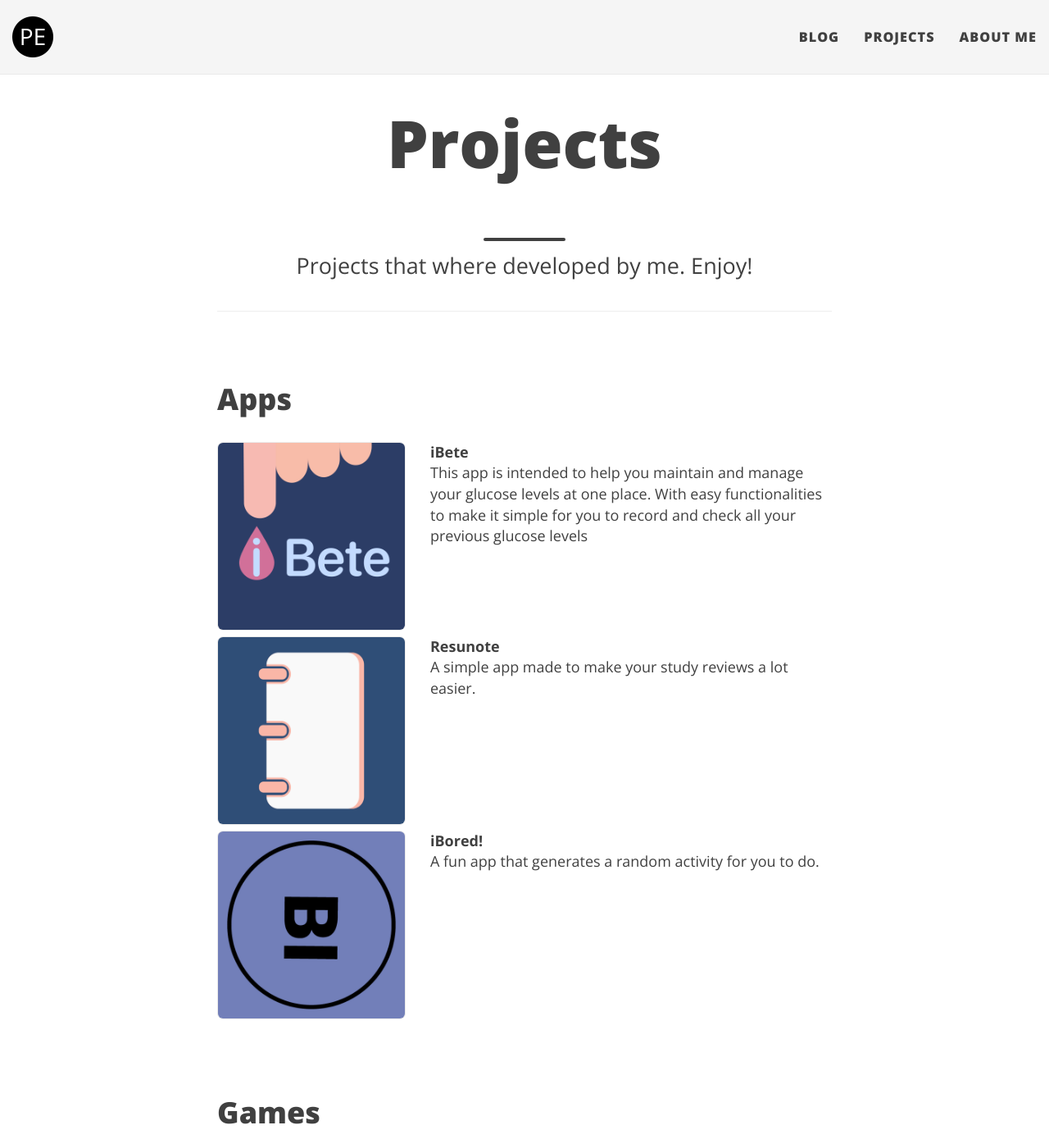
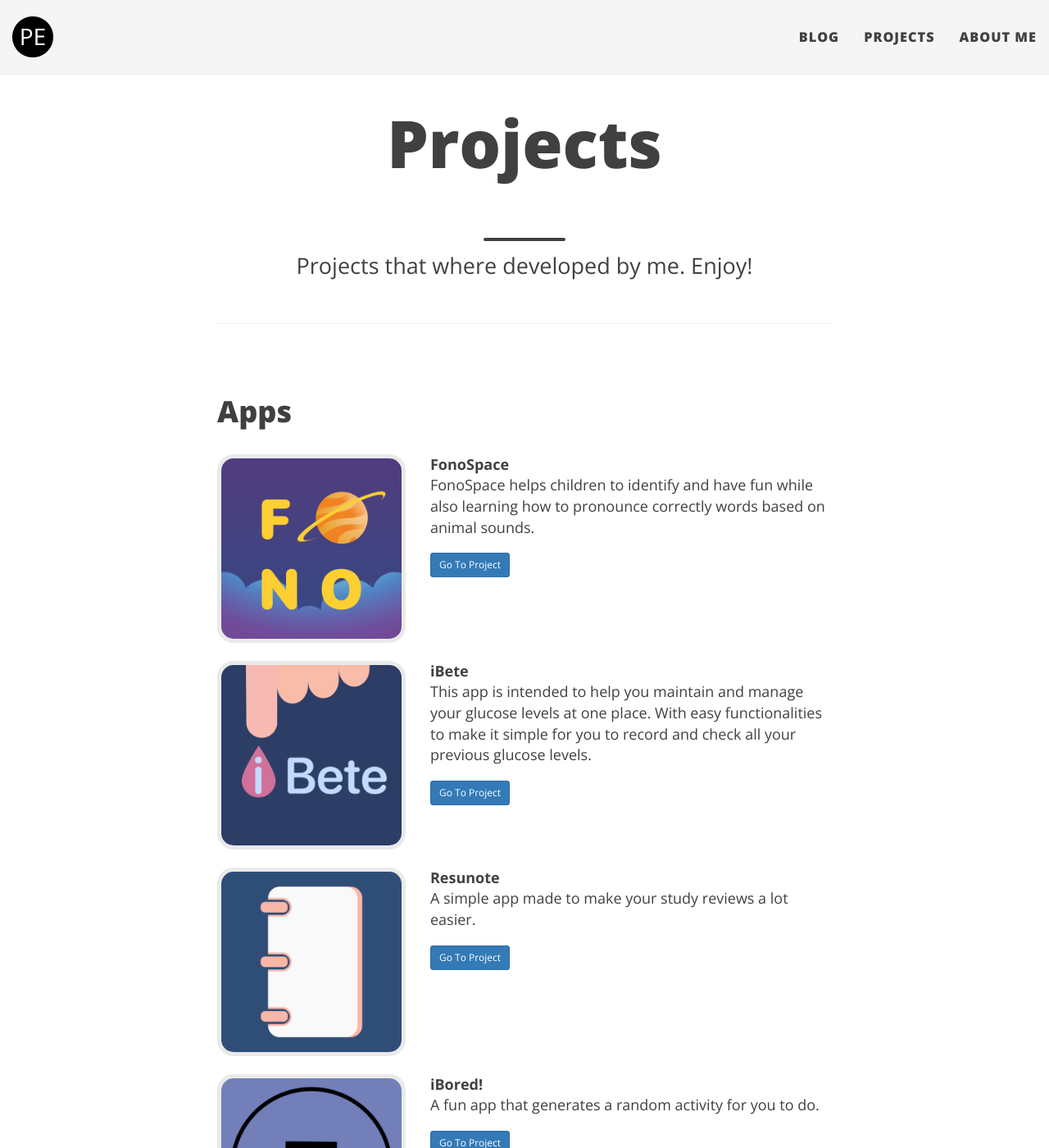
Before and after one commit to pedroesli/pedroesli.github.io, a Jekyll site: the page built from projects.md, in a window 1280 px wide and 1400 px high. Shown: the whole window at 82% size. Built offline with Jekyll 4.4.1, drawn with Linux system fonts in a browser that asks for light colours; nearby versions of some CDN libraries; some of the changed text lies outside the part shown.

Commit message:
Better project file

```diff
--- a/css/project.css
+++ b/css/project.css
@@ -1,17 +1,22 @@
-.frame{
+.image-frame{
   border-style: solid;
-  border-width: 1px;
+  border-width: 5px;
   border-color: #eaeaea;
   margin-bottom: 7px;
-  border-radius: 7px;
+  border-radius: 20px;
   background: whitesmoke;
   width: 100%;
 }
 
 .row{
   font-family: 'Open Sans', 'Helvetica Neue', Helvetica, Arial, sans-serif;
+  margin-bottom: 15px;
 }
 
 h1{
   margin-bottom: 0.9em;
 }
+
+.bottom {
+  margin-top: 1em;
+}
--- a/projects.md
+++ b/projects.md
@@ -11,24 +11,43 @@ css: "/css/project.css"
 <h1>Apps</h1>
 
 <div class = "row">
-  <div class="col-md-4" >
-    <a href="https://apps.apple.com/br/app/ibete/id1588795542"><img class="frame" src="/img/ibete.png" alt="ibete"></a>
+  <div class="col-md-4">
+    <a href="https://apple.co/3kkiOto"><img class="image-frame" src="/img/projects/fonospace.png" alt="fonospace"></a>
   </div>
-  <div class="col-md-8"><b>iBete</b><br>This app is intended to help you maintain and manage your glucose levels at one place. With easy functionalities to make it simple for you to record and check all your previous glucose levels</div>
+  <div class="col-md-8">
+    <div><b>FonoSpace</b><br>FonoSpace helps children to identify and have fun while also learning how to pronounce correctly words based on animal sounds.</div>
+    <div class="bottom"><a href="https://apple.co/3kkiOto" class="btn btn-primary btn-sm" role="button">Go To Project</a></div>
+  </div>
 </div>
 
 <div class = "row">
-  <div class="col-md-4" >
-    <a href="https://apps.apple.com/br/app/resunote/id1578935360"><img class="frame" src="/img/resunote.png" alt="resunote"></a>
+  <div class="col-md-4">
+    <a href="https://apps.apple.com/br/app/ibete/id1588795542"><img class="image-frame" src="/img/projects/ibete.png" alt="ibete"></a>
   </div>
-  <div class="col-md-8"><b>Resunote</b><br>A simple app made to make your study reviews a lot easier.</div>
+  <div class="col-md-8">
+    <div><b>iBete</b><br>This app is intended to help you maintain and manage your glucose levels at one place. With easy functionalities to make it simple for you to record and check all your previous glucose levels.</div>
+    <div class="bottom"><a href="https://apps.apple.com/br/app/ibete/id1588795542" class="btn btn-primary btn-sm" role="button">Go To Project</a></div>
+  </div>
 </div>
 
 <div class = "row">
-  <div class="col-md-4" >
-    <a href="https://apps.apple.com/br/app/ibored/id1584402111?l=en"><img class="frame" src="/img/ibored.png" alt="iBored!"></a>
+  <div class="col-md-4">
+    <a href="https://apps.apple.com/br/app/resunote/id1578935360"><img class="image-frame" src="/img/projects/resunote.png" alt="resunote"></a>
   </div>
-  <div class="col-md-8"><b>iBored!</b><br>A fun app that generates a random activity for you to do.</div>
+  <div class="col-md-8">
+    <div><b>Resunote</b><br>A simple app made to make your study reviews a lot easier.</div>
+    <div class="bottom"><a href="https://apps.apple.com/br/app/resunote/id1578935360" class="btn btn-primary btn-sm" role="button">Go To Project</a></div>
+  </div>
+</div>
+
+<div class = "row">
+  <div class="col-md-4">
+    <a href="https://apps.apple.com/br/app/ibored/id1584402111?l=en"><img class="image-frame" src="/img/projects/ibored.png" alt="iBored!"></a>
+  </div>
+  <div class="col-md-8">
+    <div><b>iBored!</b><br>A fun app that generates a random activity for you to do.</div>
+    <div class="bottom"><a href="https://apps.apple.com/br/app/ibored/id1584402111?l=en" class="btn btn-primary btn-sm" role="button">Go To Project</a></div>
+  </div>
 </div>
 
 <br>
@@ -36,21 +55,30 @@ css: "/css/project.css"
 
 <div class = "row">
   <div class="col-md-4">
-    <a href="https://pedroesli.itch.io/space-invaders"><img class="frame" src="/img/space-invaders-game.png" alt="space-invaders-game"></a>
+    <a href="https://pedroesli.itch.io/space-invaders"><img class="image-frame" src="/img/projects/space-invaders-game.png" alt="space-invaders-game"></a>
   </div>
-  <div class="col-md-8"><b>Space InvadersGame</b><br>inspired by the original classic Space Invaders game All sprites where done by hand.</div>
+  <div class="col-md-8">
+    <div><b>Space InvadersGame</b><br>inspired by the original classic Space Invaders game All sprites where done by hand.</div>
+    <div class="bottom"><a href="https://pedroesli.itch.io/space-invaders" class="btn btn-primary btn-sm" role="button">Go To Project</a></div>
+  </div>
 </div>
 
 <div class = "row">
   <div class="col-md-4">
-    <a href="https://pedroesli.itch.io/duck-shooting-galery"><img class="frame" src="/img/duck-shooting-galery.png" alt="duck-shooting-galery"></a>
+    <a href="https://pedroesli.itch.io/duck-shooting-galery"><img class="image-frame" src="/img/projects/duck-shooting-galery.png" alt="duck-shooting-galery"></a>
   </div>
-  <div class="col-md-8"><b>Duck Shooting Gallery</b><br>A simple game of duct shooting arcade based on a circus theme park.</div>
+  <div class="col-md-8">
+    <div><b>Duck Shooting Gallery</b><br>A simple game of duct shooting arcade based on a circus theme park.</div>
+    <div class="bottom"><a href="https://pedroesli.itch.io/duck-shooting-galery" class="btn btn-primary btn-sm" role="button">Go To Project</a></div>
+  </div>
 </div>
 
 <div class = "row">
   <div class="col-md-4" >
-    <a href="https://pedroesli.itch.io/space-platform"><img class="frame" src="/img/space-platform.png" alt="space-platform"></a>
+    <a href="https://pedroesli.itch.io/space-platform"><img class="image-frame" src="/img/projects/space-platform.png" alt="space-platform"></a>
   </div>
-  <div class="col-md-8"><b>Space platform</b><br>A space platform game where you have to make it to the end without losing all lives.</div>
+  <div class="col-md-8">
+    <div><b>Space platform</b><br>A space platform game where you have to make it to the end without losing all lives.</div>
+    <div class="bottom"><a href="https://pedroesli.itch.io/space-platform" class="btn btn-primary btn-sm" role="button">Go To Project</a></div>
+  </div>
 </div>
```
Also changed, not shown: img/projects/duck-shooting-galery.png (renamed from img/duck-shooting-galery.png), img/projects/fonospace.png (added), img/projects/ibete.png (renamed from img/ibete.png), img/projects/ibored.png (renamed from img/ibored.png), img/projects/resunote.png (renamed from img/resunote.png), img/projects/space-invaders-game.png (renamed from img/space-invaders-game.png), img/projects/space-platform.png (renamed from img/space-platform.png).
